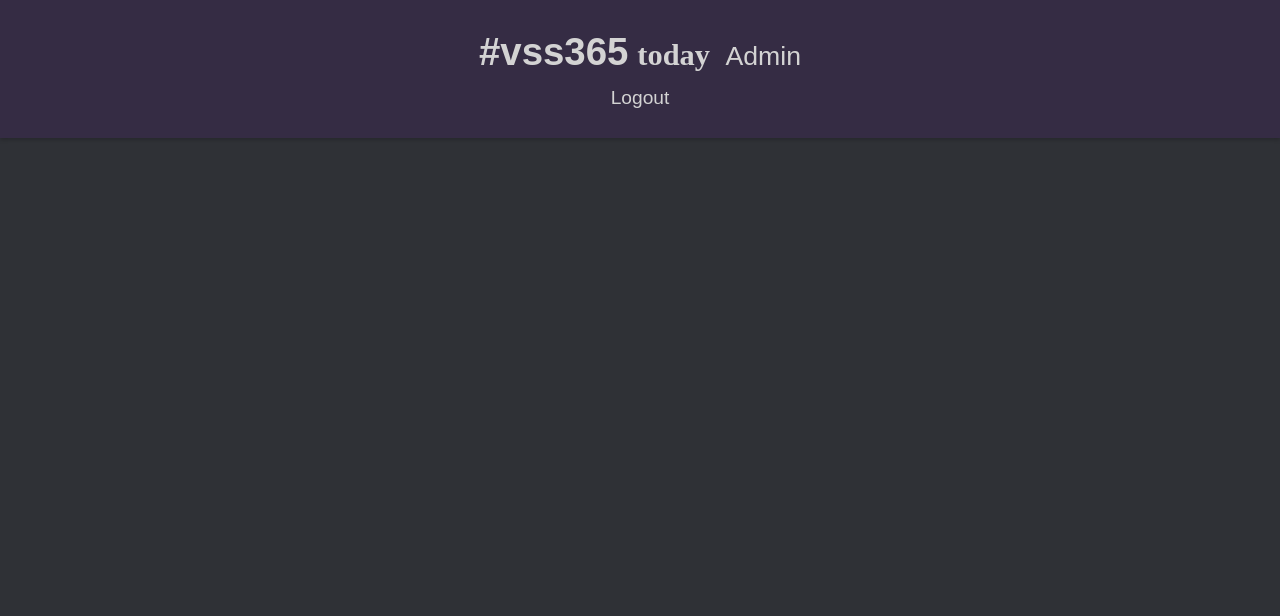
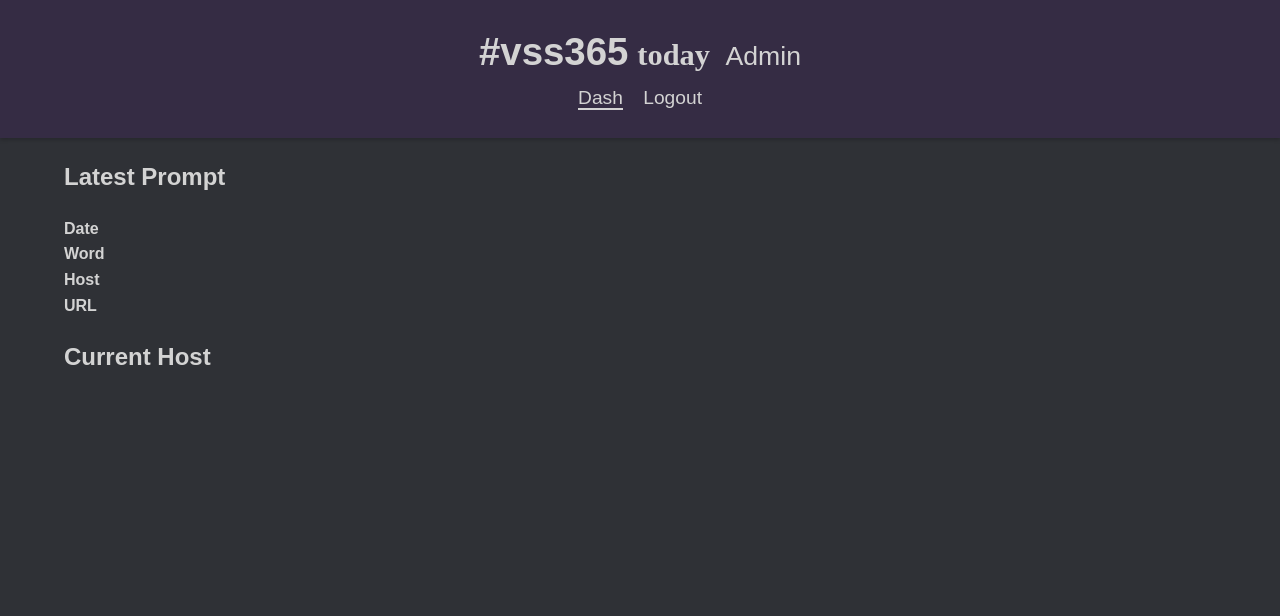
Before and after one commit to vss365today/admin, a Flask app: template src/templates/root/dash.html in a window 1280 px wide. Shown: the top 616 px of the page. Run offline with Flask 2, Linux system fonts and the light colour scheme; the template is opened without the code that fills it, so the values that code supplies are empty.

Commit message:
Make super basic dash page

```diff
--- a/src/templates/partials/navigation.html
+++ b/src/templates/partials/navigation.html
@@ -1,18 +1,20 @@
 <nav>
+  <a class="{{ nav_cur_page(page_title, 'dash') }}" href="{{ url_for('root.dash') }}">Dash</a>
+
   {% if current_user_token.has_api_key %}
-  <a class=" {{ nav_cur_page(page_title, 'api') }}" href="{{ url_for('api-key.index') }}">API Keys</a>
+  <a class="{{ nav_cur_page(page_title, 'api') }}" href="{{ url_for('api-key.index') }}">API Keys</a>
   {% endif %}
 
   {% if current_user_token.has_settings %}
-  <a class=" {{ nav_cur_page(page_title, 'config') }}" href="{{ url_for('config.index') }}">Config</a>
+  <a class="{{ nav_cur_page(page_title, 'config') }}" href="{{ url_for('config.index') }}">Config</a>
   {% endif %}
 
   {% if current_user_token.has_host %}
-  <a class=" {{ nav_cur_page(page_title, 'host') }}" href="{{ url_for('host.index') }}">Hosts</a>
+  <a class="{{ nav_cur_page(page_title, 'host') }}" href="{{ url_for('host.index') }}">Hosts</a>
   {% endif %}
 
   {% if current_user_token.has_prompt %}
-  <a class=" {{ nav_cur_page(page_title, 'prompt') }}" href="{{ url_for('prompt.index') }}">Prompts</a>
+  <a class="{{ nav_cur_page(page_title, 'prompt') }}" href="{{ url_for('prompt.index') }}">Prompts</a>
   {% endif %}
 
   <a href="{{ url_for('root.logout') }}">Logout</a>
--- a/src/templates/root/dash.html
+++ b/src/templates/root/dash.html
@@ -2,4 +2,18 @@
 {% set page_title = 'Dash' %}
 
 {% block content %}
+<h2>Latest Prompt</h2>
+<dl>
+  <dt><strong>Date</strong></dt>
+  <dd>{{ prompt.date }}</dd>
+  <dt><strong>Word</strong></dt>
+  <dd>{{ prompt.word }}</dd>
+  <dt><strong>Host</strong></dt>
+  <dd>{{ prompt.writer_handle }}</dd>
+  <dt><strong>URL</strong></dt>
+  <dd><a href="{{ prompt.url }}">{{ prompt.url }}</a></dd>
+</dl>
+
+<h2>Current Host</h2>
+<p><a href="{{ host.url }}">{{ host.handle }}</a></p>
 {% endblock %}
```
Also changed, not shown: src/blueprint/root.py (+21 -2 lines), README.md.
